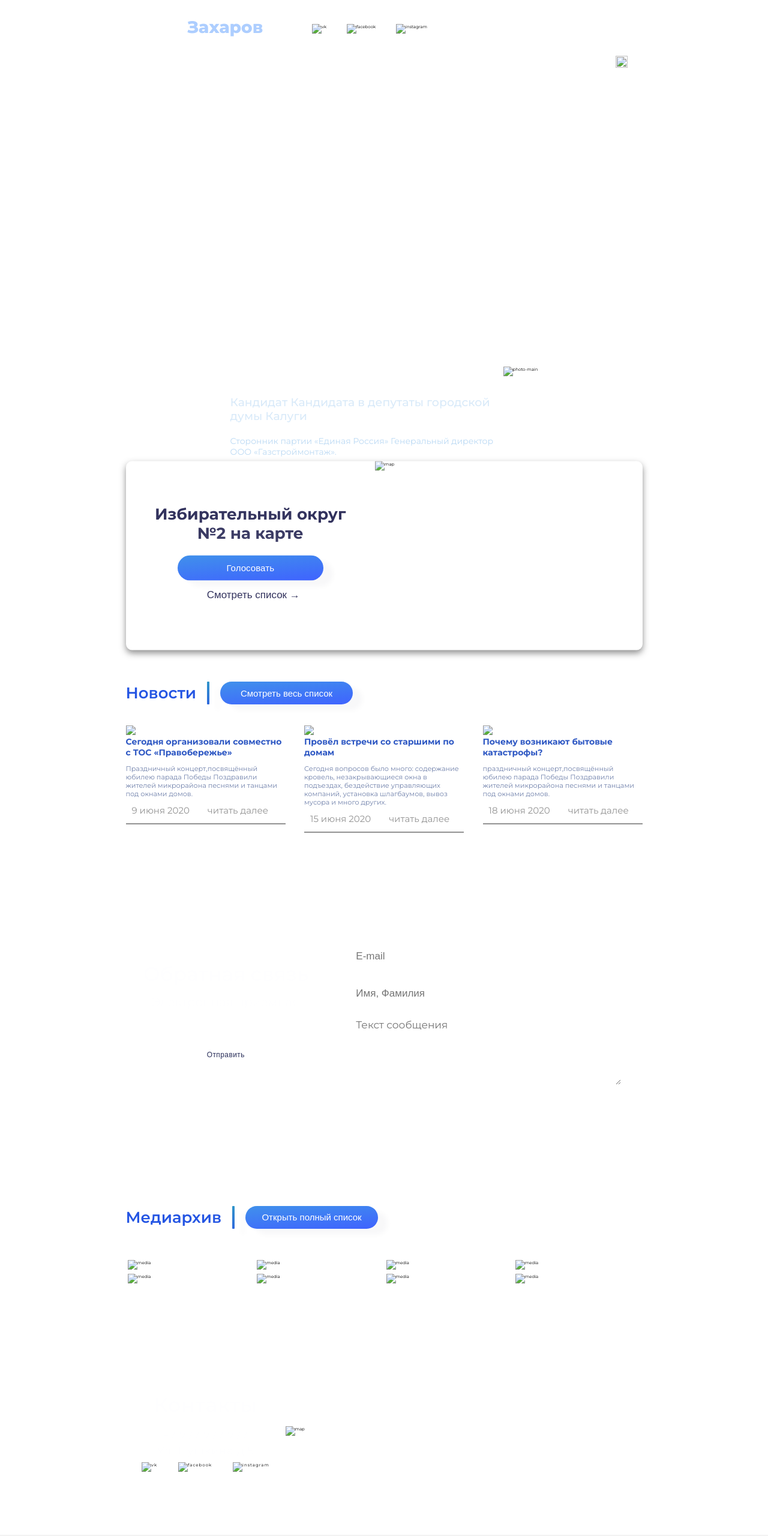
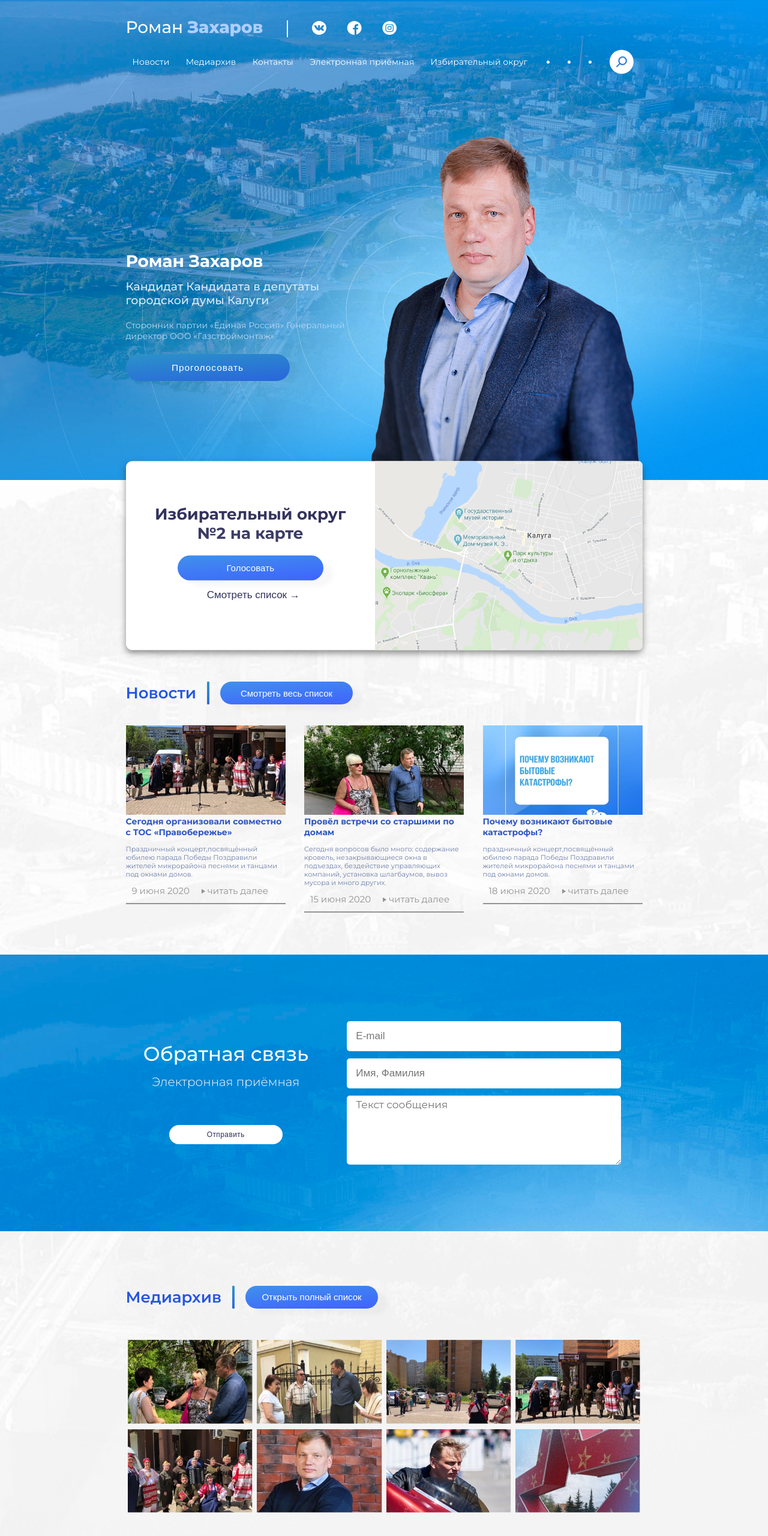
Before and after one commit to pinkipail/roman-zaharov, a plain HTML site: page index.html in a window 1280 px wide. Shown: the top 2560 px of the page at 60% size. Drawn offline with Linux system fonts and the light colour scheme; the site is published under a folder, as on GitHub Pages, so addresses that start at the root find nothing.

Commit message:
fixed url

```diff
--- a/css/about.css
+++ b/css/about.css
@@ -1,5 +1,5 @@
 .about-wrap {
-    background: url(/image/bg/about.jpg) no-repeat center;
+    background: url(../image/bg/about.jpg) no-repeat center;
     background-size: cover;
     width: 100%;
 
--- a/css/contact.css
+++ b/css/contact.css
@@ -1,7 +1,7 @@
 /* contact-header */
 
 .contact-wrap {
-    background: url(/image/bg/feedback.jpg) no-repeat center;
+    background: url(../image/bg/feedback.jpg) no-repeat center;
     background-size: cover;
     width: 100%;
 
--- a/css/feedback.css
+++ b/css/feedback.css
@@ -1,7 +1,7 @@
 /* feedback-header */
 
 .feedback-wrap {
-    background: url(/image/bg/feedback.jpg) no-repeat center;
+    background: url(../image/bg/feedback.jpg) no-repeat center;
     background-size: cover;
     width: 100%;
 
--- a/css/footer.css
+++ b/css/footer.css
@@ -1,5 +1,5 @@
 .footer-wrap {
-    background: url(/image/bg/footer.jpg) no-repeat center;
+    background: url(../image/bg/footer.jpg) no-repeat center;
     background-size: cover;
     width: 100%;
 
--- a/css/main.css
+++ b/css/main.css
@@ -4,7 +4,7 @@
     height: 100vh;
     max-height: 100vh;
 
-    background: url(/image/bg/1.jpg) no-repeat center ;
+    background: url(../image/bg/1.jpg) no-repeat center ;
     background-size: cover;
 
     font-family: 'Montserrat', sans-serif;
@@ -178,7 +178,7 @@
 .main-filter {
     position: absolute;
     display: block;
-    background: url(/image/bg/main_filter.png) no-repeat center ;
+    background: url(../image/bg/main_filter.png) no-repeat center ;
     background-size: cover;
     top: 0;
     right: 0;
@@ -192,7 +192,7 @@
 .main-filter_circle {
     position: absolute;
     display: block;
-    background: url(/image/bg/main-circle.png) no-repeat center ;
+    background: url(../image/bg/main-circle.png) no-repeat center ;
     background-size: 150%;
     top: 15%;
     right: 0;
--- a/css/media.css
+++ b/css/media.css
@@ -1,7 +1,7 @@
 /* media */
 
 .media-wrap {
-    background: url(/image/bg/media.jpg) no-repeat center;
+    background: url(../image/bg/media.jpg) no-repeat center;
     background-size: cover;
 
     padding: 10rem 0;
--- a/css/news.css
+++ b/css/news.css
@@ -1,7 +1,7 @@
 /*  promo */
 
 .news-wrap {
-    background: url(/image/bg/news.jpg) no-repeat center;
+    background: url(../image/bg/news.jpg) no-repeat center;
     background-size: cover;
 
 }
@@ -185,7 +185,7 @@
     width: 10px;
     height: 10px;
     content: '';
-    background: url(/image/icon/more.svg) no-repeat ;
+    background: url(../image/icon/more.svg) no-repeat ;
 }
 
 .news-block-item-underline {
--- a/css/publications.css
+++ b/css/publications.css
@@ -1,5 +1,5 @@
 .publications-wrap {
-    background: url(/image/bg/publications.jpg) no-repeat center;
+    background: url(../image/bg/publications.jpg) no-repeat center;
     background-size: cover;
     width: 100%;
 
--- a/index.html
+++ b/index.html
@@ -31,9 +31,9 @@
                     </div>
                     <div class="main-info-spacer"></div>
                     <div class="main-info-contacts">
-                         <img class="main-info-contacts__links" src="/image/icon/vk.svg" alt="vk">
-                         <img class="main-info-contacts__links" src="/image/icon/facebook.svg" alt="facebook">
-                         <img class="main-info-contacts__links" src="/image/icon/instagram.svg" alt="instagram">
+                         <img class="main-info-contacts__links" src="image/icon/vk.svg" alt="vk">
+                         <img class="main-info-contacts__links" src="image/icon/facebook.svg" alt="facebook">
+                         <img class="main-info-contacts__links" src="image/icon/instagram.svg" alt="instagram">
                     </div>
                 </div>
 
@@ -47,7 +47,7 @@
                         <div class="main-nav-search__dot"></div>
                         <div class="main-nav-search__dot"></div>
                         <div class="main-nav-search__dot"></div>
-                        <div class="main-nav-search__dot main-nav-search__dot_big"><img src="/image/icon/search.svg"></div>
+                        <div class="main-nav-search__dot main-nav-search__dot_big"><img src="image/icon/search.svg"></div>
                     </div>
                 </div>
             </header>
@@ -67,7 +67,7 @@
                     <button class="main-about-detail__btn btn_blue">Проголосовать</button>
                 </div>
                 <div class="main-about-photo">
-                    <img src="/image/photo/main-photo.png" alt="photo-main">
+                    <img src="image/photo/main-photo.png" alt="photo-main">
                 </div>
             </div>
 
@@ -87,7 +87,7 @@
                     </div>
                 </div>
                 <div class="promo-map">
-                    <img src="/image/photo/map.png" alt="map">
+                    <img src="image/photo/map.png" alt="map">
                 </div>
             </div>
 
@@ -99,7 +99,7 @@
                 </div>
                 <div class="news-block">
                     <div class="news-block-item">
-                        <img class="news-block-item__img" src="/image/photo/news1.jpg">
+                        <img class="news-block-item__img" src="image/photo/news1.jpg">
                         <div class="news-block-item__title">
                             Сегодня организовали совместно с ТОС «Правобережье»
                         </div>
@@ -113,7 +113,7 @@
                         <div class="news-block-item-underline"></div>
                     </div>
                     <div class="news-block-item">
-                        <img class="news-block-item__img" src="/image/photo/news2.jpg">
+                        <img class="news-block-item__img" src="image/photo/news2.jpg">
                         <div class="news-block-item__title">
                             Провёл встречи со старшими по домам
                         </div>
@@ -126,7 +126,7 @@
                         <div class="news-block-item-underline"></div>
                     </div>
                     <div class="news-block-item">
-                        <img class="news-block-item__img" src="/image/photo/news3.jpg">
+                        <img class="news-block-item__img" src="image/photo/news3.jpg">
                         <div class="news-block-item__title">
                             Почему возникают бытовые
                             катастрофы?
@@ -174,28 +174,28 @@
 
                 <div class="media-photo-block">
                     <div class="media-photo__item">
-                        <img src="/image/photo/media1.jpg" alt="media">
+                        <img src="image/photo/media1.jpg" alt="media">
                     </div>
                     <div class="media-photo__item">
-                        <img src="/image/photo/media2.jpg" alt="media">
+                        <img src="image/photo/media2.jpg" alt="media">
                     </div>
                     <div class="media-photo__item">
-                        <img src="/image/photo/media3.jpg" alt="media">
+                        <img src="image/photo/media3.jpg" alt="media">
                     </div>
                     <div class="media-photo__item">
-                        <img src="/image/photo/media4.jpg" alt="media">
+                        <img src="image/photo/media4.jpg" alt="media">
                     </div>
                     <div class="media-photo__item">
-                        <img src="/image/photo/media5.jpg" alt="media">
+                        <img src="image/photo/media5.jpg" alt="media">
                     </div>
                     <div class="media-photo__item">
-                        <img src="/image/photo/media6.jpg" alt="media">
+                        <img src="image/photo/media6.jpg" alt="media">
                     </div>
                     <div class="media-photo__item">
-                        <img src="/image/photo/media7.jpg" alt="media">
+                        <img src="image/photo/media7.jpg" alt="media">
                     </div>
                     <div class="media-photo__item">
-                        <img src="/image/photo/media8.jpg" alt="media">
+                        <img src="image/photo/media8.jpg" alt="media">
                     </div>
 
                 </div>
@@ -213,13 +213,13 @@
                         <p class="contact-info__data-item">Ул. Пушкина д.5</p>
                     </div>
                     <div class="main-info-contacts">
-                        <img class="main-info-contacts__links" src="/image/icon/vk.svg" alt="vk">
-                        <img class="main-info-contacts__links" src="/image/icon/facebook.svg" alt="facebook">
-                        <img class="main-info-contacts__links" src="/image/icon/instagram.svg" alt="instagram">
+                        <img class="main-info-contacts__links" src="image/icon/vk.svg" alt="vk">
+                        <img class="main-info-contacts__links" src="image/icon/facebook.svg" alt="facebook">
+                        <img class="main-info-contacts__links" src="image/icon/instagram.svg" alt="instagram">
                    </div>
                 </div>
                 <div class="contact-map">
-                    <img src="/image/photo/map2.jpg" alt="map">
+                    <img src="image/photo/map2.jpg" alt="map">
                 </div>
             </div>
         </div>
@@ -230,31 +230,31 @@
             <div class="links">
                 <div class="link__item">
                      <div class="link__item-img">
-                         <img src="/image/icon/links1.png" alt="">
+                         <img src="image/icon/links1.png" alt="">
                      </div>
                      <div class="link__item-title"><h4>Голосовать</h4></div>
                 </div>
                 <div class="link__item">
                      <div class="link__item-img">
-                         <img src="/image/icon/links2.png" alt="">
+                         <img src="image/icon/links2.png" alt="">
                      </div>
                      <div class="link__item-title"><h4>Связаться</h4></div>
                 </div>
                 <div class="link__item">
                      <div class="link__item-img">
-                         <img src="/image/icon/links3.png" alt="">
+                         <img src="image/icon/links3.png" alt="">
                      </div>
                      <div class="link__item-title"><h4>Избирательный округ</h4></div>
                 </div>
                 <div class="link__item">
                      <div class="link__item-img">
-                         <img src="/image/icon/links4.png" alt="">
+                         <img src="image/icon/links4.png" alt="">
                      </div>
                      <div class="link__item-title"><h4>Электронная приёмная</h4></div>
                 </div>
                 <div class="link__item">
                      <div class="link__item-img">
-                         <img src="/image/icon/links5.png" alt="">
+                         <img src="image/icon/links5.png" alt="">
                      </div>
                      <div class="link__item-title"><h4>Информация о кандидате</h4></div>
                 </div>
@@ -270,32 +270,32 @@
                </div>
                <div class="about-block">
                    <div class="about-block__item">
-                       <div class="about-block__item-img"><img src="/image/icon/about2.svg" alt="about"></div>
+                       <div class="about-block__item-img"><img src="image/icon/about2.svg" alt="about"></div>
                        <div class="about-block__item-discription">
                            Сторонник партии «Единая Россия»
                         </div>
                    </div>
                    <div class="about-block__item">
-                       <div class="about-block__item-img"><img src="/image/icon/about2.svg" alt="about"></div>
+                       <div class="about-block__item-img"><img src="image/icon/about2.svg" alt="about"></div>
                        <div class="about-block__item-discription">
                             Генеральный директор ООО «Газстроймонтаж».
                        </div>
                    </div>
                    <div class="about-block__item">
-                       <div class="about-block__item-img"><img src="/image/icon/about2.svg" alt="about"></div>
+                       <div class="about-block__item-img"><img src="image/icon/about2.svg" alt="about"></div>
                        <div class="about-block__item-discription">
                            Родился в 1975 г. в Калуге.
                            <span>Мать работала корректором Калужской типографии стандартов, отец – школьным учителем.</span>
                         </div>
                    </div>
                    <div class="about-block__item">
-                       <div class="about-block__item-img"><img src="/image/icon/about2.svg" alt="about"></div>
+                       <div class="about-block__item-img"><img src="image/icon/about2.svg" alt="about"></div>
                        <div class="about-block__item-discription">
                             Учился в школах № 15 и 21.
                        </div>
                    </div>
                    <div class="about-block__item">
-                       <div class="about-block__item-img"><img src="/image/icon/about2.svg" alt="about"></div>
+                       <div class="about-block__item-img"><img src="image/icon/about2.svg" alt="about"></div>
                        <div class="about-block__item-discription">
                             Окончил Московский государственный технический университет им. Н.Э.Баумана, с отличием
                         </div>
@@ -314,7 +314,7 @@
                <div class="publications-block">
                    <div class="publications-block__item">
                        <div class="publications-block__item-img">
-                           <img src="/image/icon/publications1.png" alt="publications">
+                           <img src="image/icon/publications1.png" alt="publications">
                         </div>
                        <div class="publications-block__item-title">
                            Предварительное голосование </div>
@@ -324,7 +324,7 @@
                    </div>
                    <div class="publications-block__item">
                        <div class="publications-block__item-img">
-                           <img src="/image/icon/publications2.png" alt="publications">
+                           <img src="image/icon/publications2.png" alt="publications">
                         </div>
                        <div class="publications-block__item-title">
                             Изменения в городе
@@ -335,7 +335,7 @@
                    </div>
                    <div class="publications-block__item">
                        <div class="publications-block__item-img">
-                           <img src="/image/icon/publications3.png" alt="publications">
+                           <img src="image/icon/publications3.png" alt="publications">
                         </div>
                        <div class="publications-block__item-title">
                             Уровень знаний специалистов
@@ -377,9 +377,9 @@
                     </div>
                     <div class="main-info-spacer"></div>
                     <div class="main-info-contacts">
-                         <img class="main-info-contacts__links" src="/image/icon/vk.svg" alt="vk">
-                         <img class="main-info-contacts__links" src="/image/icon/facebook.svg" alt="facebook">
-                         <img class="main-info-contacts__links" src="/image/icon/instagram.svg" alt="instagram">
+                         <img class="main-info-contacts__links" src="image/icon/vk.svg" alt="vk">
+                         <img class="main-info-contacts__links" src="image/icon/facebook.svg" alt="facebook">
+                         <img class="main-info-contacts__links" src="image/icon/instagram.svg" alt="instagram">
                     </div>
                 </div>
             </div>
```
